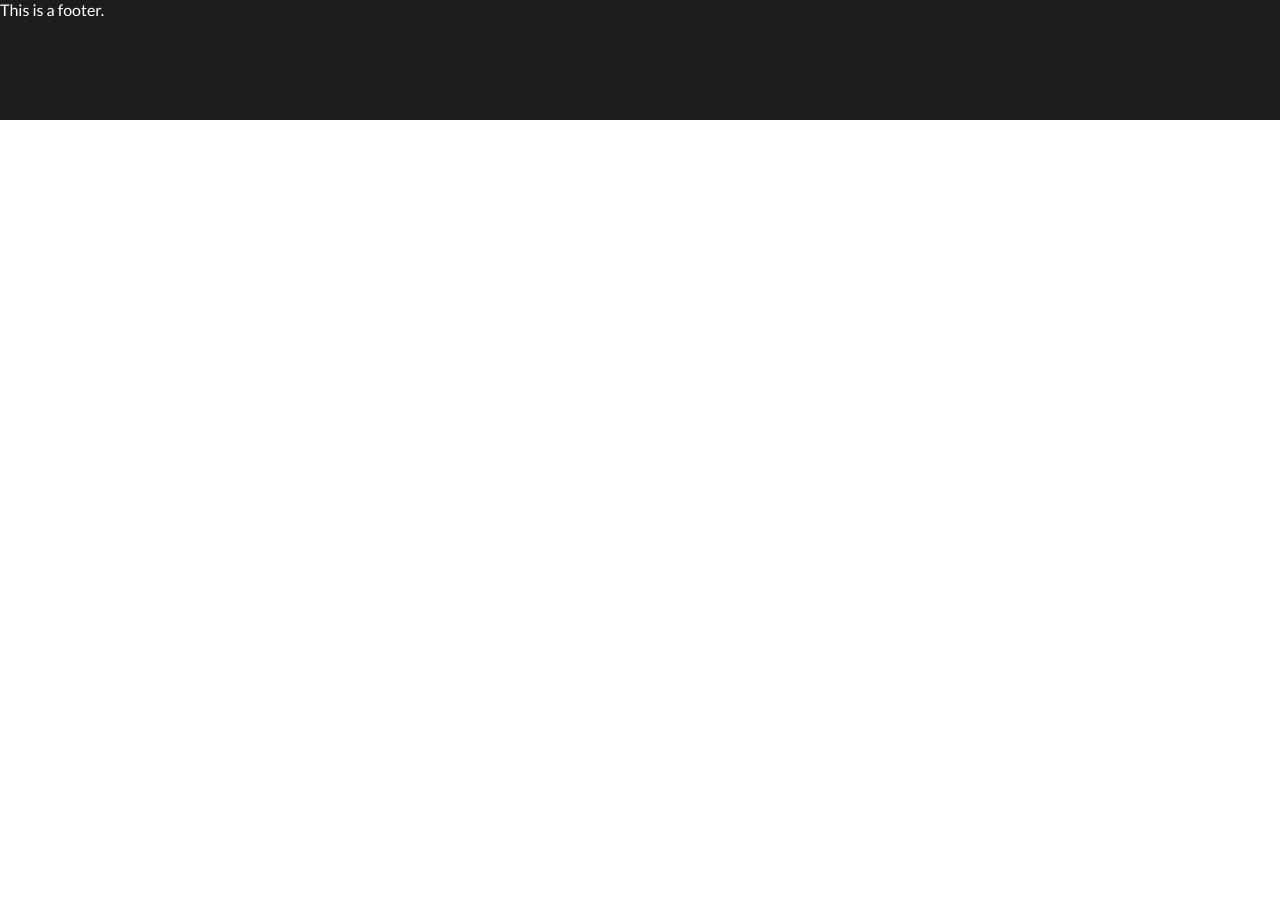
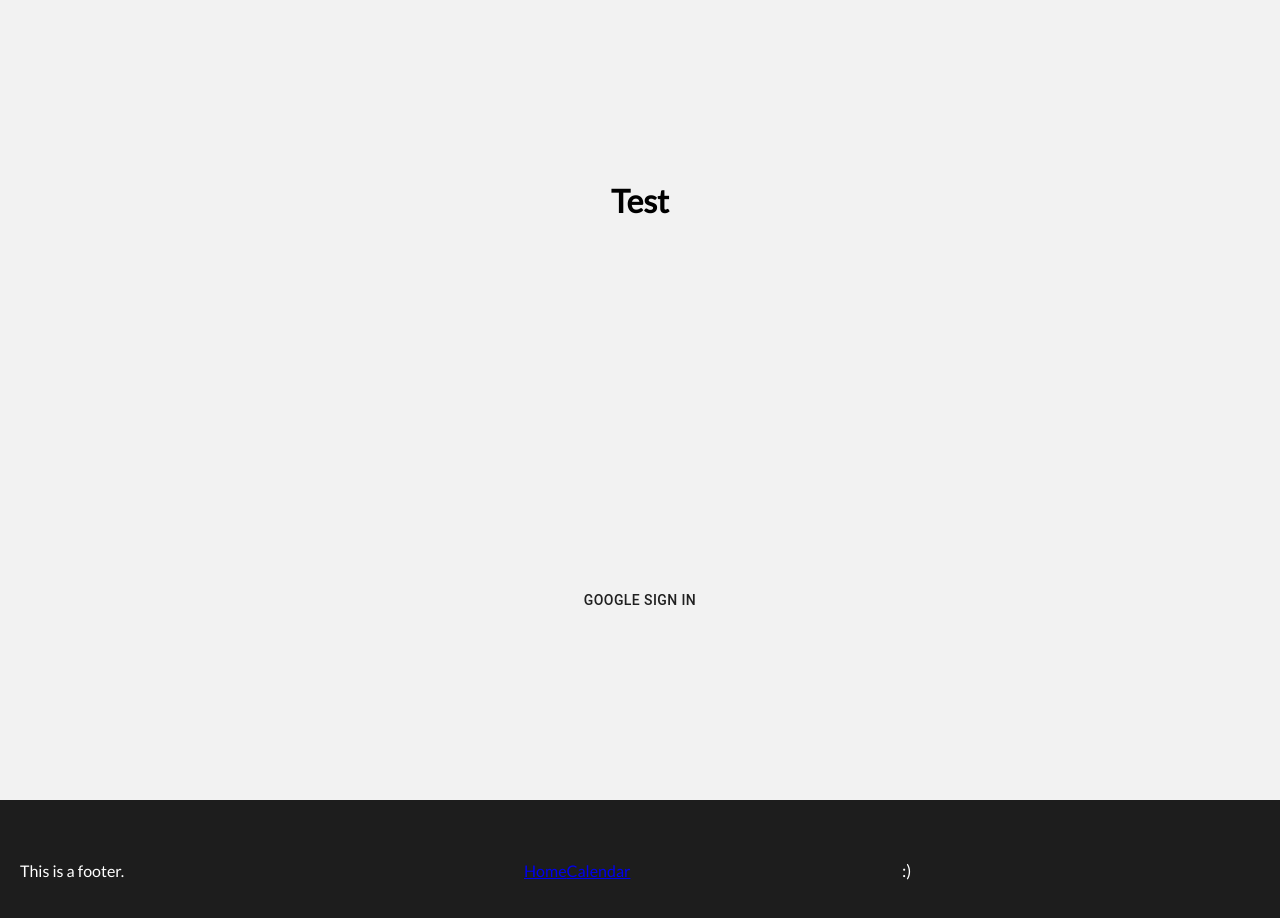
Before and after one commit to Team-25/Mynd, a React (Create React App) app in the folder Frontend/mynd/: page /login in a window 1280 px wide. Before the commit this address had no page. Shown: the top 918 px of the page. Before the commit the page ends 800 px from the top, so only its background shows below. Built offline with nearby package versions, Linux system fonts and the light colour scheme; no server answers.

Commit message:
Added firebase

```diff
--- a/Frontend/mynd/public/index.html
+++ b/Frontend/mynd/public/index.html
@@ -1,14 +1,12 @@
 <!DOCTYPE html>
 <html lang="en">
+
 <head>
   <meta charset="utf-8" />
   <link rel="icon" href="%PUBLIC_URL%/favicon.ico" />
   <meta name="viewport" content="width=device-width, initial-scale=1" />
   <meta name="theme-color" content="#000000" />
-    <meta
-      name="description"
-      content="Web site created using create-react-app"
-    />
+  <meta name="description" content="Web site created using create-react-app" />
   <link rel="apple-touch-icon" href="%PUBLIC_URL%/logo192.png" />
   <!--
       manifest.json provides metadata used when your web app is installed on a
@@ -24,8 +22,9 @@
       work correctly both with client-side routing and a non-root public URL.
       Learn how to configure a non-root public URL by running `npm run build`.
     -->
-    <title>React App</title>
+  <title>Mynd</title>
 </head>
+
 <body>
   <noscript>You need to enable JavaScript to run this app.</noscript>
   <div id="root"></div>
@@ -40,4 +39,5 @@
       To create a production bundle, use `npm run build` or `yarn build`.
     -->
 </body>
+
 </html>
--- a/Frontend/mynd/src/App.scss
+++ b/Frontend/mynd/src/App.scss
@@ -83,7 +83,21 @@ p {
   background-color: $background;
 }
 
+.loading {
+  display: grid;
+  place-items: center;
+  height: 100vh;
+  width: 100%;
+}
 
+.loadingContents {
+  text-align: center;
+  padding-bottom: 100px;
+  display: flex;
+  flex-direction: column;
+  justify-content: center;
+  align-items: center;
+}
 
 /* 404 */
 #not-found {
--- a/Frontend/mynd/src/App.tsx
+++ b/Frontend/mynd/src/App.tsx
@@ -5,15 +5,39 @@ import HeroSection from './components/Homepage/HeroSection/user-hero-section';
 import Footer from './components/Footer/Footer';
 import CalendarPage from './pages/CalendarPage';
 import NotFound from './pages/404';
+import { useAuthState } from 'react-firebase-hooks/auth';
+import { auth } from './firebase';
+import Login from './components/Login/Login';
+import Spinner from 'react-spinkit';
 
 function App() {
+  const [user, loading] = useAuthState(auth);
+
+  if (loading) {
+    return (
+      <div className="loading">
+        <div className="loadingContents">
+          <Spinner
+            name='ball-spin-fade-loader'
+            color='purple'
+            fadeIn='none'
+          />
+        </div>
+      </div>
+    );
+  }
+
   return (
     <Router>
+      {!user ? (
+        <Login />
+      ) : (
+        <>
           <Switch>
             <Route path="/home">
-          <HeroSection name="Jimmy"/>
+              <HeroSection name="Jimmy" />
             </Route>
-        <Route path="/Calendar">
+            <Route path="/calendar">
               <CalendarPage />
             </Route>
             <Route exact path="/">
@@ -22,6 +46,8 @@ function App() {
             </Route>
             <Route path='*' exact={true} component={NotFound} />
           </Switch>
+        </>
+      )}
 
       <Footer />
     </Router>
--- a/Frontend/mynd/src/components/Footer/Footer.scss
+++ b/Frontend/mynd/src/components/Footer/Footer.scss
@@ -1,4 +1,28 @@
 footer {
     height: 120px;
     background-color: rgb(29, 29, 29);
+    display: flex;
+    width: 100%;
+    align-items: center;
+    justify-content: space-between;
+    padding: 10px 0;
+    color: white;
 }
+
+.footerLeft {
+    flex: 0.4;
+    display: flex;
+    align-items: center;
+    margin-left: 20px;
+}
+
+.footerCenter {
+    flex: 0.3;
+    display: flex;
+}
+
+.footerRight {
+    flex: 0.3;
+    display: flex;
+    align-items: flex-end;
+}
--- a/Frontend/mynd/src/components/Footer/Footer.tsx
+++ b/Frontend/mynd/src/components/Footer/Footer.tsx
@@ -1,14 +1,36 @@
-import React from 'react';
-
+import { Button } from '@material-ui/core';
+import { auth } from '../../firebase';
+import { useAuthState } from 'react-firebase-hooks/auth';
+import { Link } from 'react-router-dom';
 
 interface IProps {
 }
 
 const Footer = (props: IProps) => {
+    const [user] = useAuthState(auth);
 
     return (
         <footer>
-            This is a footer.
+            <div className="footerLeft">
+                This is a footer.
+            </div>
+            <div className="footerCenter">
+                <Link to='/home'>
+                    Home
+                </Link>
+                <Link to='/calendar'>
+                    Calendar
+                </Link>
+            </div>
+            <div className="footerRight">
+                {user ? (
+                    <Button onClick={() => auth.signOut()}>
+                        Sign Out {user?.displayName}
+                    </Button>
+                ) : (
+                    <p>:)</p>
+                )}
+            </div>
         </footer>
     );
 }
--- /dev/null
+++ b/Frontend/mynd/src/components/Login/Login.tsx
@@ -0,0 +1,35 @@
+import { Button } from '@material-ui/core';
+import styled from 'styled-components';
+import { auth, provider } from '../../firebase';
+
+interface IProps {
+}
+
+const Login = (props: IProps) => {
+  const signIn = (e: any) => {
+    e.preventDefault();
+    auth.signInWithPopup(provider).catch(error => alert(error.message));
+  }
+
+  return (
+    <LoginContainer>
+      <h1>Test</h1>
+      <Button onClick={signIn}>
+        Google Sign In
+      </Button>
+    </LoginContainer>
+  );
+}
+
+export default Login;
+
+const LoginContainer = styled.div`
+  background-color: #f2f2f2;
+  height: 100vh;
+  display: grid;
+  place-items: center;
+
+  > h1 {
+    color: black;
+  }
+`;
--- /dev/null
+++ b/Frontend/mynd/src/firebase.ts
@@ -0,0 +1,19 @@
+import firebase from 'firebase';
+
+const firebaseConfig = {
+  apiKey: "AIzaSyAfWKz58uiIA8LLgDVN4q1xISRzUkXkalQ",
+  authDomain: "mynd-project.firebaseapp.com",
+  databaseURL: "https://mynd-project-default-rtdb.europe-west1.firebasedatabase.app",
+  projectId: "mynd-project",
+  storageBucket: "mynd-project.appspot.com",
+  messagingSenderId: "253356081597",
+  appId: "1:253356081597:web:63418886db235ea212d2d4",
+  measurementId: "G-R9Z0QFX1C9"
+};
+
+const firebaseApp = firebase.initializeApp(firebaseConfig);
+const db = firebaseApp.firestore();
+const auth = firebase.auth();
+const provider = new firebase.auth.GoogleAuthProvider();
+
+export { auth, provider, db };
```
Also changed, not shown: Frontend/mynd/package.json (+8 -0 lines), Frontend/mynd/src/components/Calendar/calendar-upcoming.tsx (+3 -4 lines), Frontend/mynd/src/extra/appSlice.ts (added, +19 -0 lines), Frontend/mynd/src/components/Login/Login.scss (added), 1 other file (tests, documents, lock files or other folders). Lines whose indentation alone changed are shown as unchanged.
